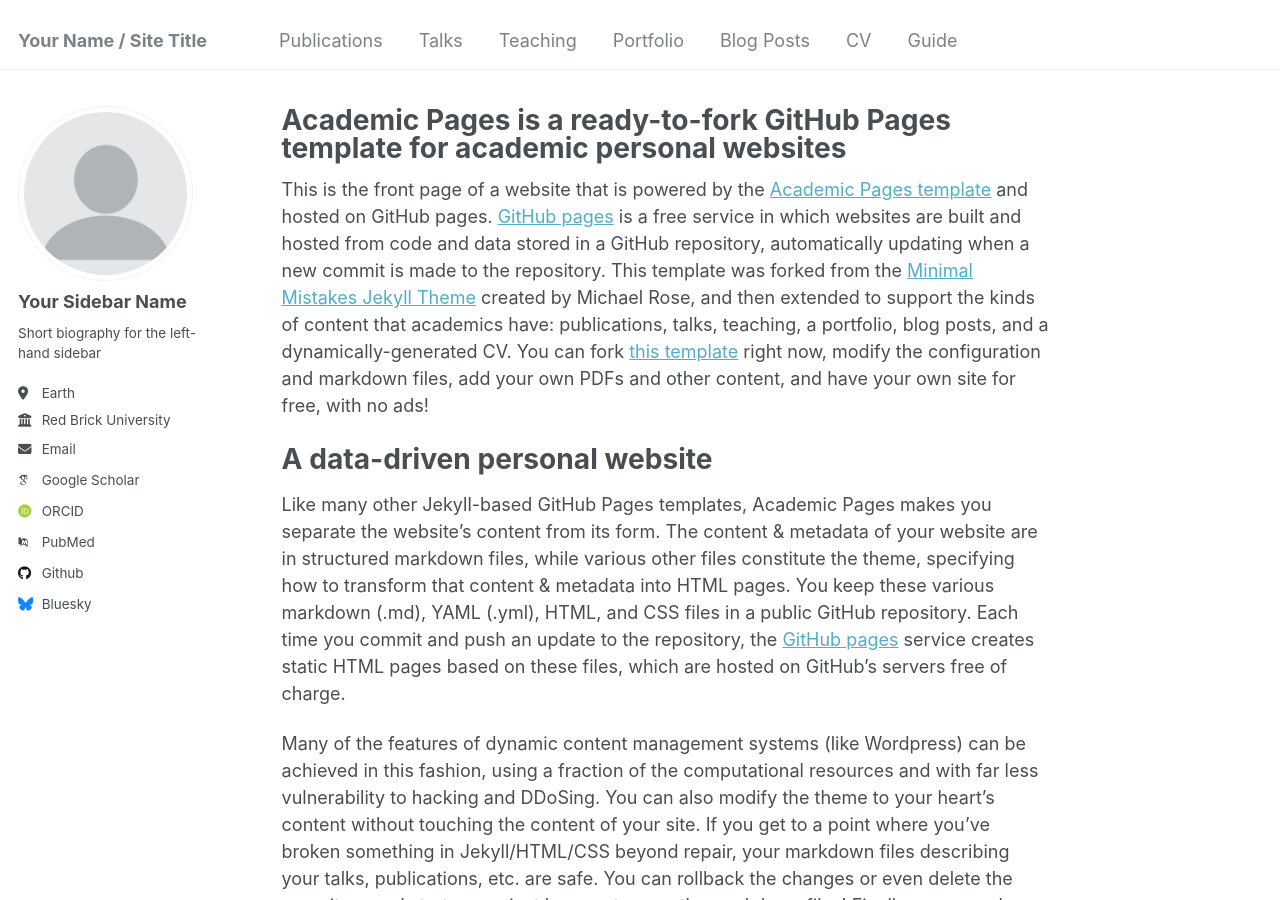
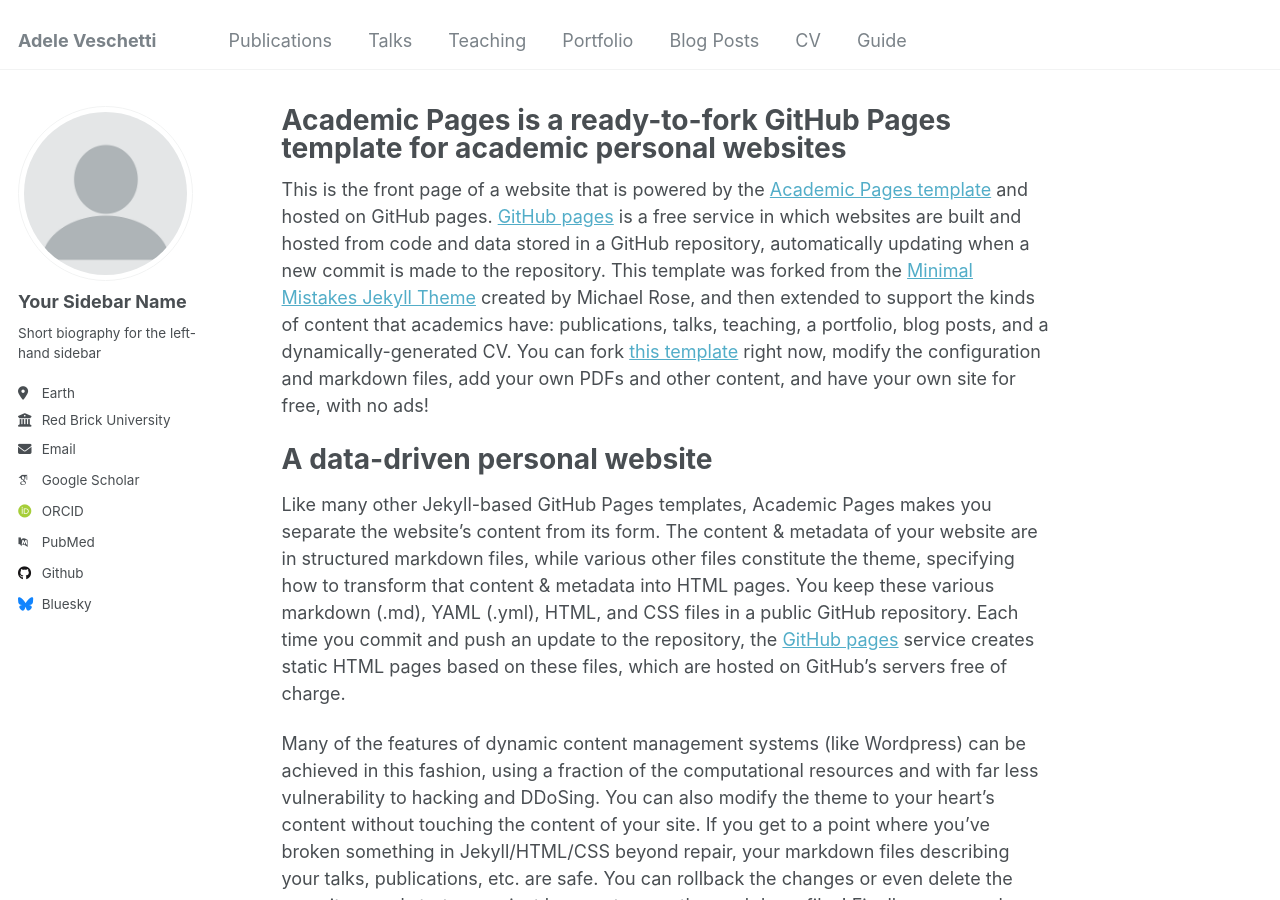
Before and after one commit to adeleveschetti/adeleveschetti.github.io, a Jekyll site: the page built from _pages/about.md, in a window 1280 px wide and 900 px high. Built offline with Jekyll 4.4.1, drawn with Linux system fonts in a browser that asks for light colours; some web fonts are replaced.

Commit message:
Update _config.yml

```diff
--- a/_config.yml
+++ b/_config.yml
@@ -8,11 +8,11 @@
 
 # Basic Site Settings
 locale                   : "en-US"
-title                    : "Your Name / Site Title"
+title                    : "Adele Veschetti"
 title_separator          : "-"
 name                     : &name "Your Name"
 description              : &description "personal description"
-url                      : https://academicpages.github.io # the base hostname & protocol for your site e.g. "https://[your GitHub username].github.io"
+url                      : https://adeleveschetti.github.io # the base hostname & protocol for your site e.g. "https://[your GitHub username].github.io"
 baseurl                  : "" # the subpath of your site, e.g. "/blog"
 repository               : "academicpages/academicpages.github.io"
 
```
